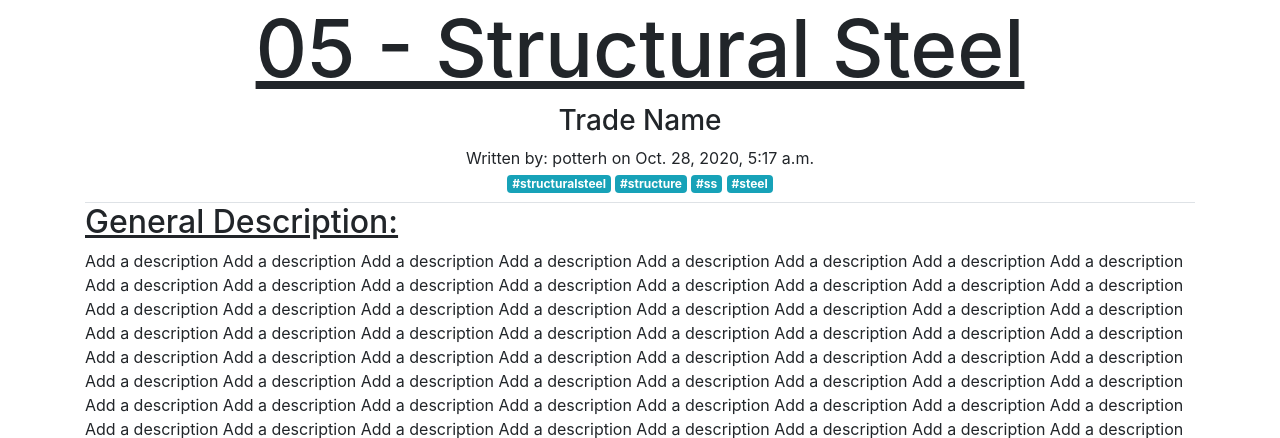
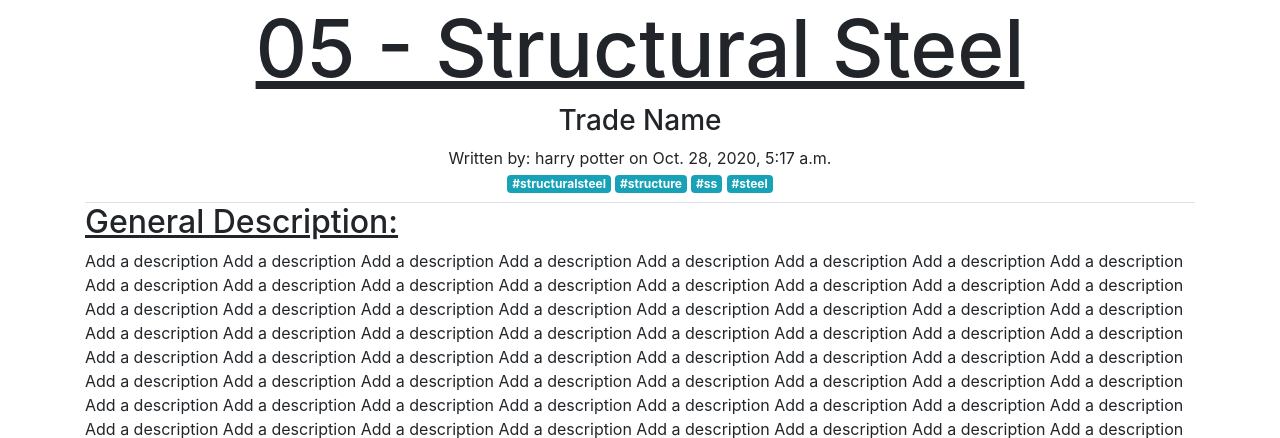
Before and after one commit to jmcuevas/quickstartguides-dev, a Django app: page /guides/show/5 in a window 1280 px wide. Shown: the part 112-550 px from the top of the page. Run offline with Django 3.2, Linux system fonts and the light colour scheme; data comes from the database, SQL or seed files in the repository; parts of the project's set-up code (start-up, migrations or seed data) failed here and were passed over; some libraries are stand-ins or nearby versions.

Commit message:
Update guides show.html to display the use full name instead of username

```diff
--- a/guides/templates/guides/show.html
+++ b/guides/templates/guides/show.html
@@ -12,7 +12,7 @@
             <h3>Trade Name</h3>
 
             <!-- Info: Author -->
-            <p class="mb-0 d-inline">Written by: {{ guide.created_by }} on {{ guide.created_at }}</p>
+            <p class="mb-0 d-inline">Written by: {{ guide.created_by.first_name }} {{ guide.created_by.last_name }} on {{ guide.created_at }}</p>
 
             <!-- Guide Actions: Edit & Delete -->
             {% if user.is_authenticated %}
```
